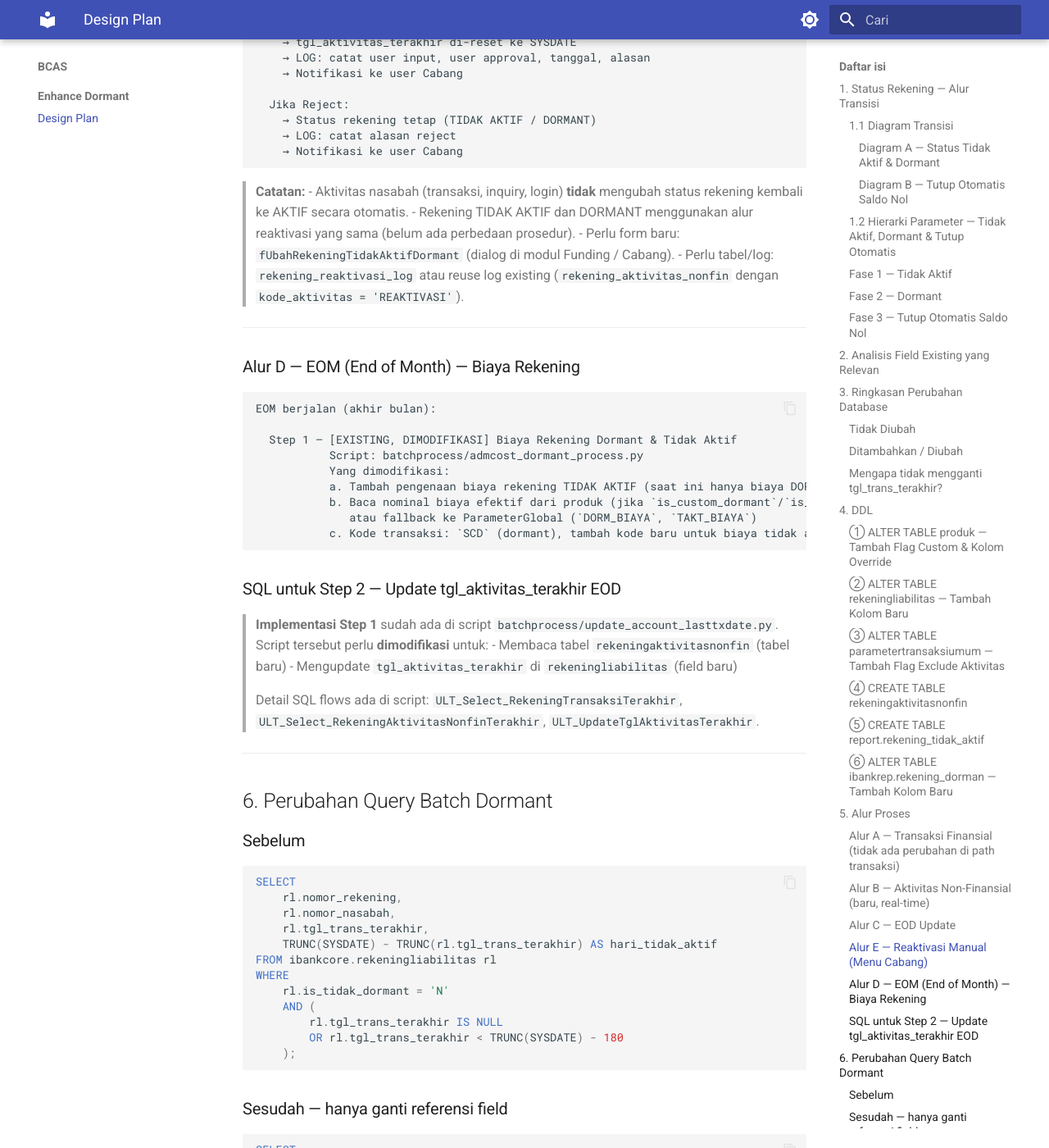
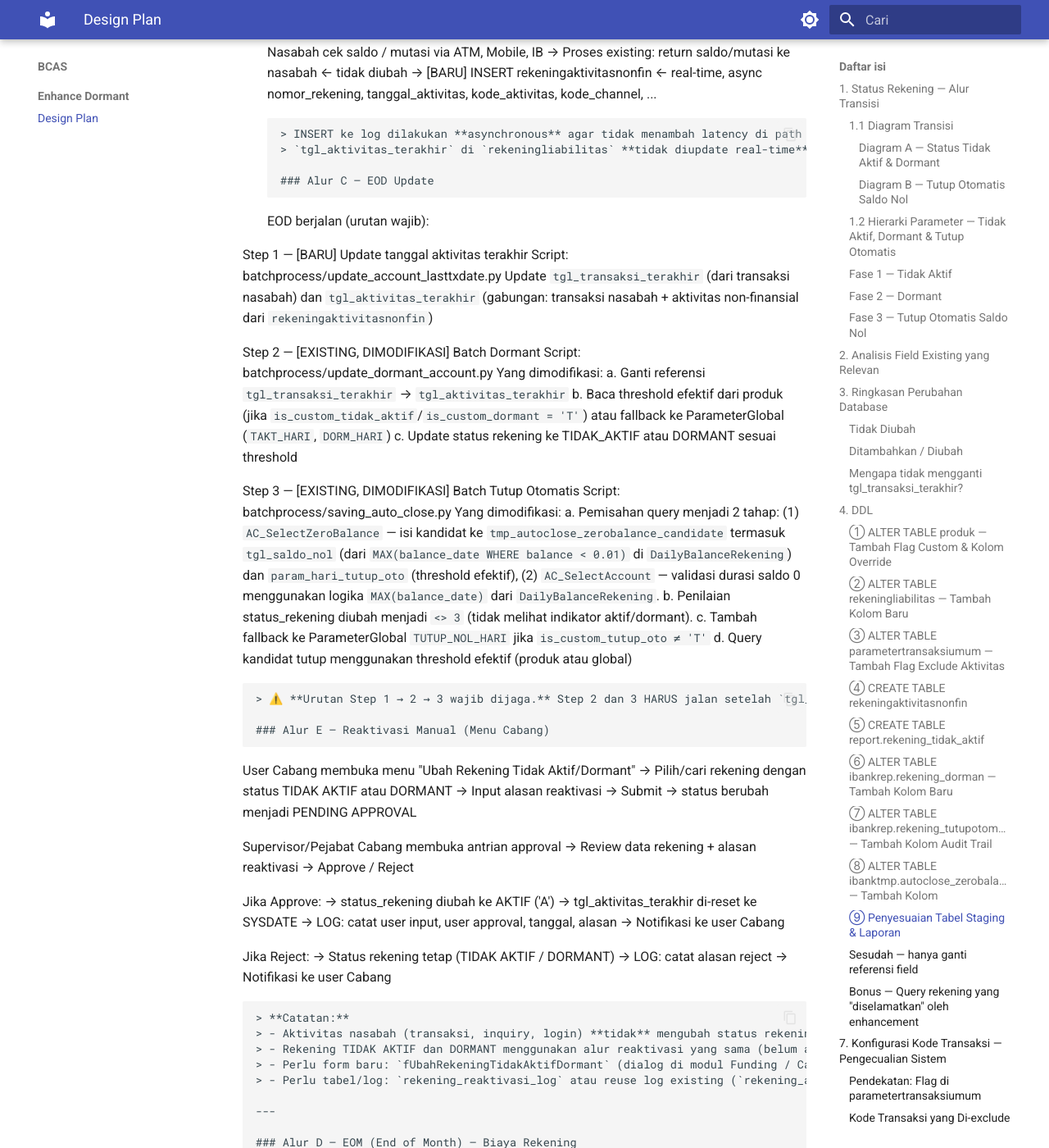
Before and after one commit to wisnu/ibank-docs, an MkDocs documentation site: the page built from docs/bcas/enhance_dormant/Design Plan.md, in a window 1280 px wide and 1400 px high, scrolled down 14046 px. Shown: the whole window at 82% size. Built offline with MkDocs 1.6.1 and Material for MkDocs 9.7.7, drawn with Linux system fonts in a browser that asks for light colours; some of the changed text lies outside the part shown.

Commit message:
docs: Update field names in dormant account design plan for consistency and clarity

````diff
--- a/docs/bcas/enhance_dormant/Design Plan.md
+++ b/docs/bcas/enhance_dormant/Design Plan.md
@@ -185,7 +185,7 @@
 
 ### Tidak Diubah
 - Tabel `transaksi`, `detiltransaksi`, `rekeningtransaksi`
-- Field `tgl_trans_terakhir`, `tgl_trans_cabang_terakhir`, `tgl_trans_echannel_terakhir`
+- Field `tgl_transaksi_terakhir`, `tgl_trans_cabang_terakhir`, `tgl_trans_echannel_terakhir`
 - Field `is_tidak_dormant`, `is_biaya_rekening_dormant`
 - Semua index existing
 
@@ -206,11 +206,11 @@
 - `ADD INDEX` pada kolom baru
 - `CREATE TABLE rekeningaktivitasnonfin`
 - `CREATE TABLE report.rekening_tidak_aktif` *(tabel report baru untuk log status tidak aktif)*
-- One-time migration: isi `tgl_aktivitas_terakhir` dari `tgl_trans_terakhir`
+- One-time migration: isi `tgl_aktivitas_terakhir` dari `tgl_transaksi_terakhir`
 
-### Mengapa tidak mengganti `tgl_trans_terakhir`?
+### Mengapa tidak mengganti `tgl_transaksi_terakhir`?
 
-| Aspek | tgl_trans_terakhir (existing) | tgl_aktivitas_terakhir (baru) |
+| Aspek | tgl_transaksi_terakhir (existing) | tgl_aktivitas_terakhir (baru) |
 |---|---|---|
 | Isi | Hanya transaksi finansial | Transaksi + inquiry + login |
 | Diupdate oleh | Proses posting transaksi | Posting + modul inquiry |
@@ -267,8 +267,8 @@
 
 -- One-time migration
 UPDATE ibankcore.rekeningliabilitas
-SET tgl_aktivitas_terakhir = tgl_trans_terakhir
-WHERE tgl_trans_terakhir IS NOT NULL;
+SET tgl_aktivitas_terakhir = tgl_transaksi_terakhir
+WHERE tgl_transaksi_terakhir IS NOT NULL;
 ```
 
 ### ③ ALTER TABLE parametertransaksiumum — Tambah Flag Exclude Aktivitas
@@ -355,9 +355,44 @@
 
 COMMENT ON COLUMN ibankrep.rekening_dorman.tgl_aktivitas_terakhir IS
     'Tanggal aktivitas terakhir nasabah (gabungan transaksi + non-finansial) saat rekening ditetapkan dormant';
+```
 
-### ⑦ Penyesuaian Tabel Staging & Laporan
-- **Tabel Staging Tutup Otomatis**: `ibanktmp.autoclose_zerobalance_candidate` ditambah kolom `param_hari_tutup_oto` (NUMBER) dan `tgl_saldo_nol` (TIMESTAMP), serta index `idx_autoclose_cand_norek` dan `idx_autoclose_cand_tgl`.
+### ⑦ ALTER TABLE ibankrep.rekening_tutupotomatis — Tambah Kolom Audit Trail
+
+```sql
+ALTER TABLE ibankrep.rekening_tutupotomatis ADD (
+    tgl_saldo_nol       TIMESTAMP,
+    param_hari_tutup_oto NUMBER
+);
+
+COMMENT ON COLUMN ibankrep.rekening_tutupotomatis.tgl_saldo_nol IS
+    'Tanggal rekening terakhir tercatat saldo nol di DailyBalanceRekening — audit trail kapan saldo mulai nol';
+COMMENT ON COLUMN ibankrep.rekening_tutupotomatis.param_hari_tutup_oto IS
+    'Threshold hari efektif yang digunakan saat rekening ditutup otomatis (dari produk atau ParameterGlobal)';
+```
+
+### ⑧ ALTER TABLE ibanktmp.autoclose_zerobalance_candidate — Tambah Kolom
+
+```sql
+ALTER TABLE ibanktmp.autoclose_zerobalance_candidate ADD (
+    tgl_saldo_nol        TIMESTAMP,
+    param_hari_tutup_oto NUMBER
+);
+```
+
+> Kedua kolom ini diisi saat `AC_SelectZeroBalance`:
+> - `tgl_saldo_nol` — subquery `MAX(balance_date) WHERE balance < 0.01` dari `DailyBalanceRekening`
+> - `param_hari_tutup_oto` — `COALESCE(CASE WHEN is_custom_tutup_oto = 'T' THEN jumlah_hari_tutup_otomatis ELSE NULL END, TUTUP_NOL_HARI)`
+>
+> Kemudian disalin ke `rekening_tutupotomatis` saat `AC_SaveReportAll`.
+
+### ⑨ Penyesuaian Tabel Staging & Laporan
+- **Tabel Staging Tutup Otomatis**: `ibanktmp.autoclose_zerobalance_candidate` ditambah 2 kolom:
+  - `tgl_saldo_nol` TIMESTAMP — diisi dari `MAX(balance_date)` di `DailyBalanceRekening` where `balance < 0.01` untuk rekening tersebut *(untuk audit trail, bukan untuk logika threshold)*
+  - `param_hari_tutup_oto` NUMBER — threshold hari efektif yang digunakan (dari produk atau ParameterGlobal)
+- **Tabel Report Tutup Otomatis**: `ibankrep.rekening_tutupotomatis` ditambah 2 kolom audit trail:
+  - `tgl_saldo_nol` TIMESTAMP — disalin dari staging saat insert report
+  - `param_hari_tutup_oto` NUMBER — disalin dari staging saat insert report
 - **Tabel Staging Status**: Pemisahan tabel menjadi `ibanktmp.rekening_dorman_candidate` dan `ibanktmp.rekening_tidak_aktif_candidate`.
 - **Report Dormant**: Kolom `kode_status` tidak lagi disertakan dalam insert laporan dormant.
 ```
@@ -371,7 +406,7 @@
 ```
 Transaksi masuk (Teller/ATM/Mobile)
   → Proses existing: INSERT transaksi, detiltransaksi  ← tidak diubah sama sekali
-  → tgl_trans_terakhir akan diupdate saat EOD          ← sudah existing, tidak diubah
+  → tgl_transaksi_terakhir akan diupdate saat EOD          ← sudah existing, tidak diubah
 ```
 > Tidak ada perubahan apapun pada path transaksi. Optimasi performa tetap terjaga.
 
@@ -391,13 +426,13 @@
 
   Step 1 — [BARU] Update tanggal aktivitas terakhir
            Script: batchprocess/update_account_lasttxdate.py
-           Update `tgl_trans_terakhir` (dari transaksi nasabah) dan `tgl_aktivitas_terakhir`
+           Update `tgl_transaksi_terakhir` (dari transaksi nasabah) dan `tgl_aktivitas_terakhir`
            (gabungan: transaksi nasabah + aktivitas non-finansial dari `rekeningaktivitasnonfin`)
 
   Step 2 — [EXISTING, DIMODIFIKASI] Batch Dormant
            Script: batchprocess/update_dormant_account.py
            Yang dimodifikasi:
-           a. Ganti referensi `tgl_trans_terakhir` → `tgl_aktivitas_terakhir`
+           a. Ganti referensi `tgl_transaksi_terakhir` → `tgl_aktivitas_terakhir`
            b. Baca threshold efektif dari produk (jika `is_custom_tidak_aktif`/`is_custom_dormant = 'T'`)
               atau fallback ke ParameterGlobal (`TAKT_HARI`, `DORM_HARI`)
            c. Update status rekening ke TIDAK_AKTIF atau DORMANT sesuai threshold
@@ -405,7 +440,7 @@
   Step 3 — [EXISTING, DIMODIFIKASI] Batch Tutup Otomatis
            Script: batchprocess/saving_auto_close.py
            Yang dimodifikasi:
-           a. Pemisahan query menjadi 2 tahap: pembuatan kandidat `tmp_autoclose_zerobalance_candidate` (saldo 0 & bukan tutup, dengan `param_hari_tutup_oto` dan `tgl_saldo_nol`) lalu validasi durasi saldo 0 dari `DailyBalanceRekening`.
+           a. Pemisahan query menjadi 2 tahap: (1) `AC_SelectZeroBalance` — isi kandidat ke `tmp_autoclose_zerobalance_candidate` termasuk `tgl_saldo_nol` (dari `MAX(balance_date WHERE balance < 0.01)` di `DailyBalanceRekening`) dan `param_hari_tutup_oto` (threshold efektif), (2) `AC_SelectAccount` — validasi durasi saldo 0 menggunakan logika `MAX(balance_date)` dari `DailyBalanceRekening`.
            b. Penilaian status\_rekening diubah menjadi `<> 3` (tidak melihat indikator aktif/dormant).
            c. Tambah fallback ke ParameterGlobal `TUTUP_NOL_HARI` jika `is_custom_tutup_oto ≠ 'T'`
            d. Query kandidat tutup menggunakan threshold efektif (produk atau global)
@@ -475,14 +510,14 @@
 SELECT
     rl.nomor_rekening,
     rl.nomor_nasabah,
-    rl.tgl_trans_terakhir,
-    TRUNC(SYSDATE) - TRUNC(rl.tgl_trans_terakhir) AS hari_tidak_aktif
+    rl.tgl_transaksi_terakhir,
+    TRUNC(SYSDATE) - TRUNC(rl.tgl_transaksi_terakhir) AS hari_tidak_aktif
 FROM ibankcore.rekeningliabilitas rl
 WHERE
     rl.is_tidak_dormant = 'N'
     AND (
-        rl.tgl_trans_terakhir IS NULL
-        OR rl.tgl_trans_terakhir < TRUNC(SYSDATE) - 180
+        rl.tgl_transaksi_terakhir IS NULL
+        OR rl.tgl_transaksi_terakhir < TRUNC(SYSDATE) - 180
     );
 ```
 
@@ -491,7 +526,7 @@
 SELECT
     rl.nomor_rekening,
     rl.nomor_nasabah,
-    rl.tgl_trans_terakhir,                        -- tetap ada untuk referensi
+    rl.tgl_transaksi_terakhir,                        -- tetap ada untuk referensi
     rl.tgl_aktivitas_terakhir,                    -- ← field baru, penentu dormant
     rl.kode_aktivitas_terakhir,                  -- ← untuk audit/laporan
     TRUNC(SYSDATE) - TRUNC(rl.tgl_aktivitas_terakhir) AS hari_tidak_aktif
@@ -510,14 +545,14 @@
 SELECT
     rl.nomor_rekening,
     rl.nomor_nasabah,
-    rl.tgl_trans_terakhir,
+    rl.tgl_transaksi_terakhir,
     rl.tgl_aktivitas_terakhir,
     rl.kode_aktivitas_terakhir,
-    TRUNC(SYSDATE) - TRUNC(rl.tgl_trans_terakhir)     AS hari_sejak_trx,
+    TRUNC(SYSDATE) - TRUNC(rl.tgl_transaksi_terakhir)     AS hari_sejak_trx,
     TRUNC(SYSDATE) - TRUNC(rl.tgl_aktivitas_terakhir) AS hari_sejak_aktivitas
 FROM ibankcore.rekeningliabilitas rl
 WHERE
-    rl.tgl_trans_terakhir         < TRUNC(SYSDATE) - 180
+    rl.tgl_transaksi_terakhir         < TRUNC(SYSDATE) - 180
     AND rl.tgl_aktivitas_terakhir >= TRUNC(SYSDATE) - 180
     AND rl.is_tidak_dormant = 'N';
 ```
````
